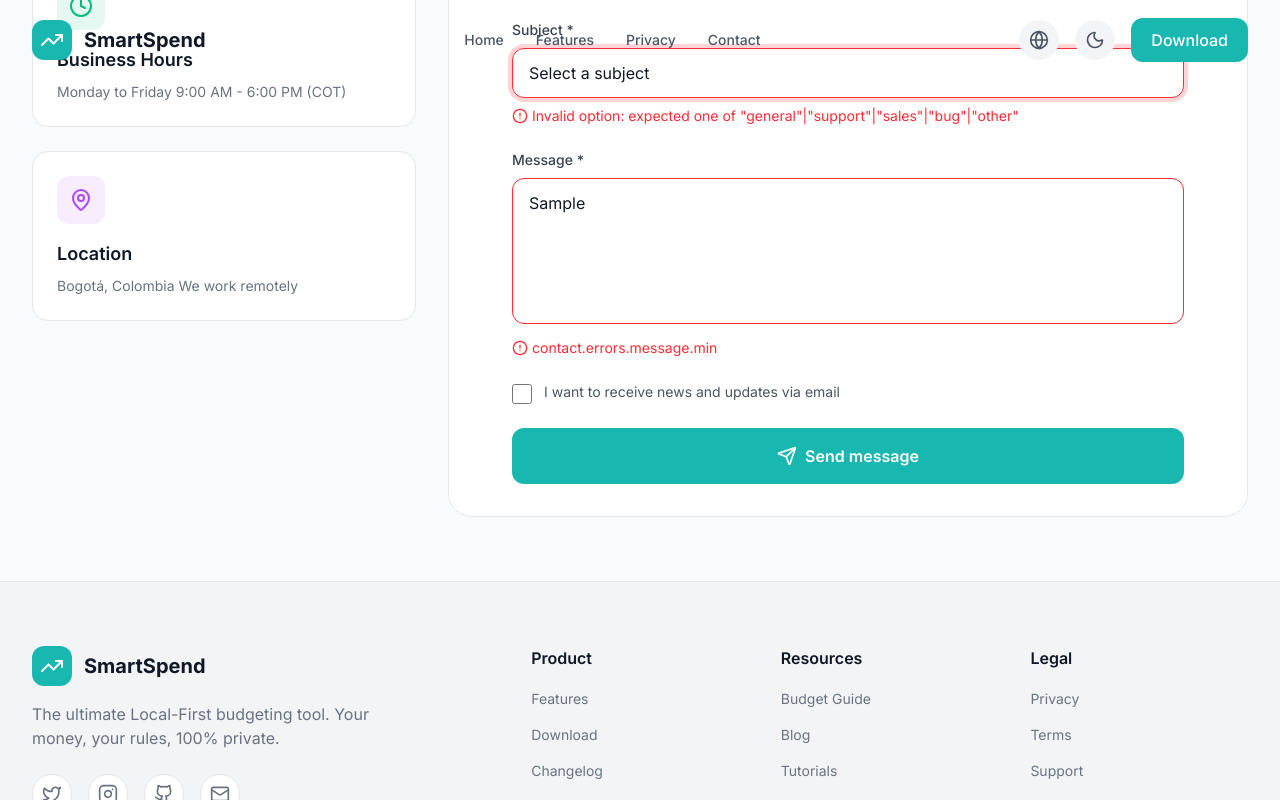
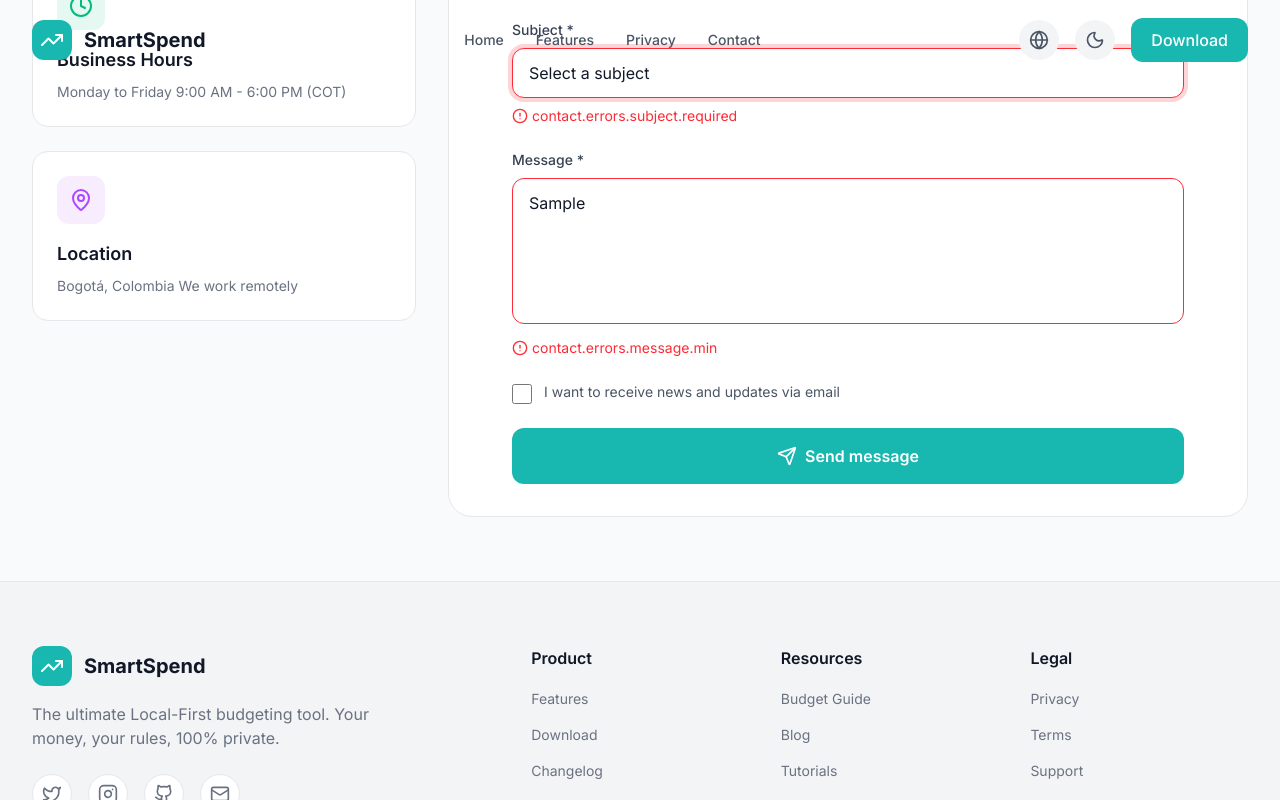
Before and after one commit to kevindrums92/smartspendweb-landing, a Next.js app: page /en/contacto in a window 1280 px wide. Both pictures are taken after typing "Sample", "name@example.com", "Sample" into the empty fields and a click on the button "Send message". Shown: the part 537-1337 px from the top of the page. Built offline with nearby package versions, Linux system fonts and the light colour scheme.

Commit message:
fix(contact): fix validation error message translations
- Add type assertion for error message keys in contact-form.tsx
- Simplify zod enum validation to use message parameter
- Fix subject field error message display

Error messages now properly translate using the i18n keys from
contact-schema.ts

```diff
--- a/src/components/contact-form.tsx
+++ b/src/components/contact-form.tsx
@@ -195,7 +195,7 @@ export function ContactForm() {
                   className="mt-2 text-sm text-red-500 flex items-center gap-1"
                 >
                   <AlertCircle className="w-4 h-4" />
-                  {errors.name.message ? t(errors.name.message) : t("contact.errors.name.min")}
+                  {errors.name.message ? t(errors.name.message as string) : t("contact.errors.name.min")}
                 </motion.p>
               )}
             </div>
@@ -229,7 +229,7 @@ export function ContactForm() {
                   className="mt-2 text-sm text-red-500 flex items-center gap-1"
                 >
                   <AlertCircle className="w-4 h-4" />
-                  {errors.email.message ? t(errors.email.message) : t("contact.errors.email.invalid")}
+                  {errors.email.message ? t(errors.email.message as string) : t("contact.errors.email.invalid")}
                 </motion.p>
               )}
             </div>
@@ -268,7 +268,7 @@ export function ContactForm() {
                   className="mt-2 text-sm text-red-500 flex items-center gap-1"
                 >
                   <AlertCircle className="w-4 h-4" />
-                  {errors.subject.message ? t(errors.subject.message) : t("contact.errors.subject.required")}
+                  {t("contact.errors.subject.required")}
                 </motion.p>
               )}
             </div>
@@ -302,7 +302,7 @@ export function ContactForm() {
                   className="mt-2 text-sm text-red-500 flex items-center gap-1"
                 >
                   <AlertCircle className="w-4 h-4" />
-                  {errors.message.message ? t(errors.message.message) : t("contact.errors.message.min")}
+                  {errors.message.message ? t(errors.message.message as string) : t("contact.errors.message.min")}
                 </motion.p>
               )}
             </div>
--- a/src/lib/contact-schema.ts
+++ b/src/lib/contact-schema.ts
@@ -9,12 +9,17 @@ export const subjectOptions = [
 ] as const;
 
 export const contactSchema = z.object({
-  name: z.string().min(2, { message: "contact.errors.name.min" }).max(100, { message: "contact.errors.name.max" }),
-  email: z.string().email({ message: "contact.errors.email.invalid" }),
-  subject: z.enum(subjectOptions).refine((val) => val !== undefined, {
+  name: z.string()
+    .min(2, { message: "contact.errors.name.min" })
+    .max(100, { message: "contact.errors.name.max" }),
+  email: z.string()
+    .email({ message: "contact.errors.email.invalid" }),
+  subject: z.enum(subjectOptions, {
     message: "contact.errors.subject.required",
   }),
-  message: z.string().min(20, { message: "contact.errors.message.min" }).max(5000, { message: "contact.errors.message.max" }),
+  message: z.string()
+    .min(20, { message: "contact.errors.message.min" })
+    .max(5000, { message: "contact.errors.message.max" }),
   newsletter: z.boolean().optional(),
   // Honeypot field for spam protection
   website: z.string().optional(),
```
